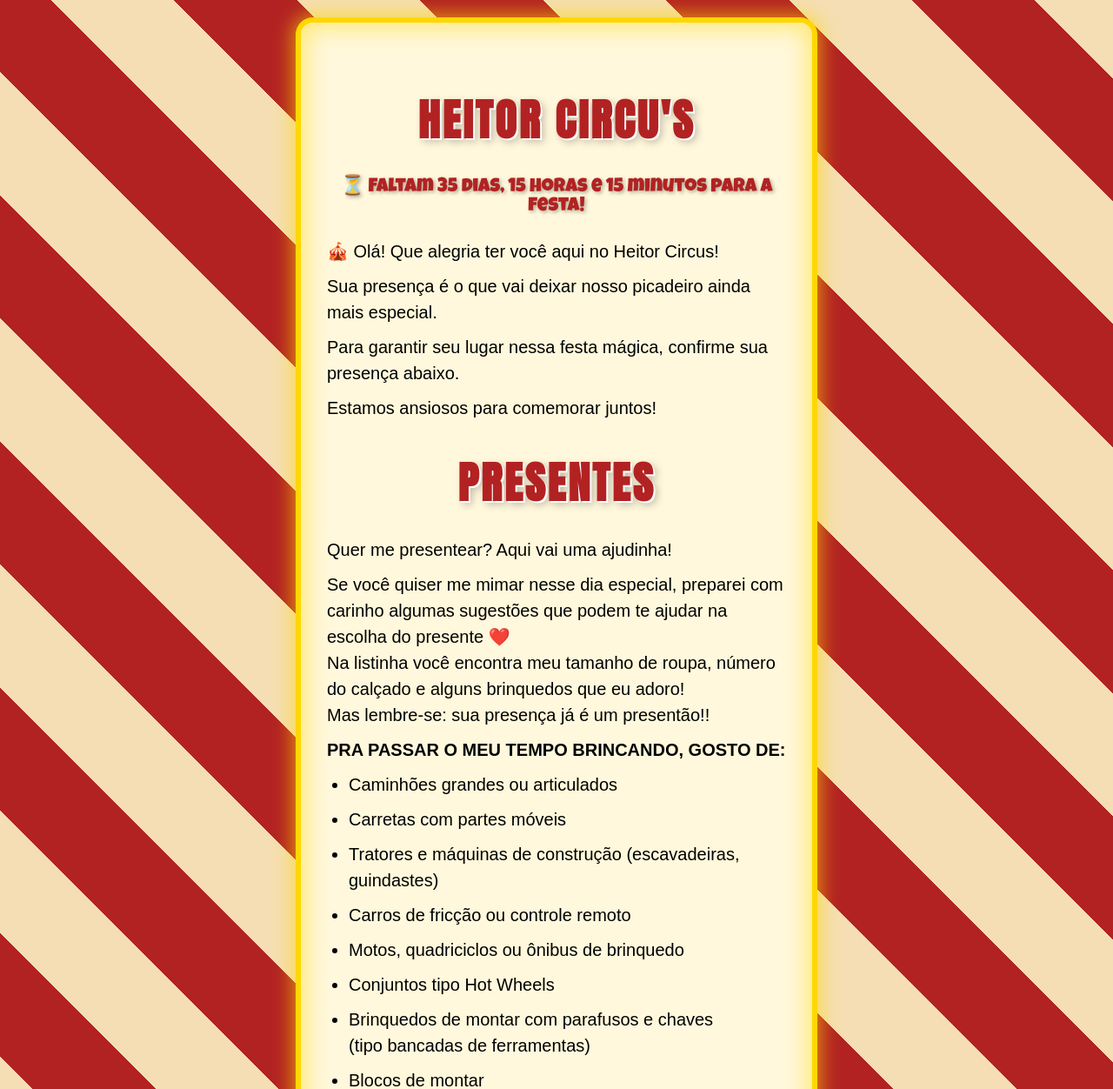
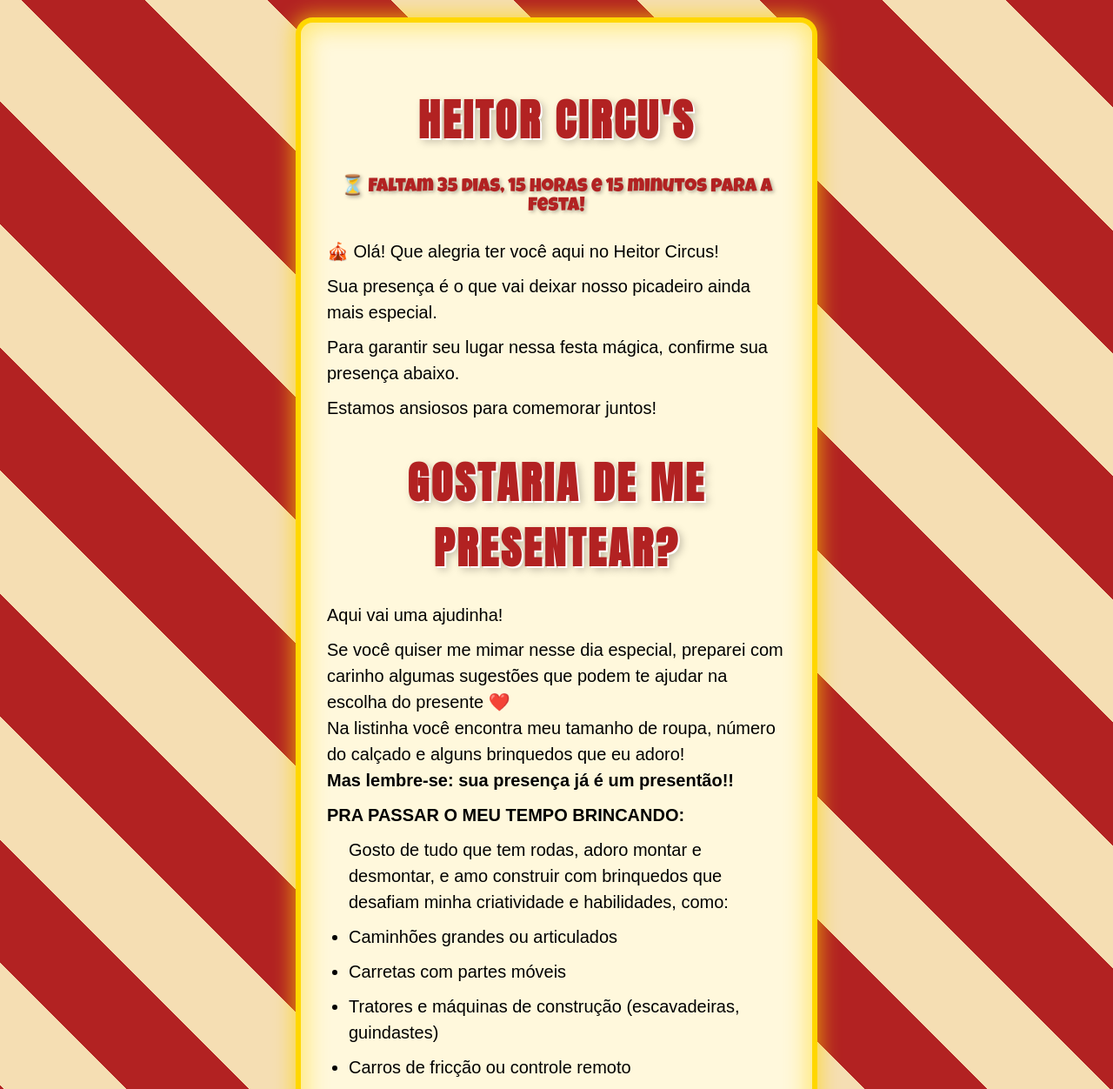
Before and after one commit to BlackNicks/convite, a plain HTML site: page index.html in a window 1280 px wide. Shown: the top 1252 px of the page at 87% size. Drawn offline with nearby package versions, Linux system fonts and the light colour scheme.

Commit message:
Update index.html

```diff
--- a/index.html
+++ b/index.html
@@ -218,19 +218,20 @@
   <p>Para garantir seu lugar nessa festa mágica, confirme sua presença abaixo.</p>
   <p>Estamos ansiosos para comemorar juntos!</p>
 
-  <h1>PRESENTES</h1>
+  <h1>GOSTARIA DE ME PRESENTEAR?</h1>
 
-  <p>Quer me presentear? Aqui vai uma ajudinha!</p>
+  <p>Aqui vai uma ajudinha!</p>
 
   <p>
     Se você quiser me mimar nesse dia especial, preparei com carinho algumas sugestões que podem te ajudar na escolha do presente ❤️<br>
     Na listinha você encontra meu tamanho de roupa, número do calçado e alguns brinquedos que eu adoro!<br>
-    Mas lembre-se: sua presença já é um presentão!!
+   <strong>Mas lembre-se: sua presença já é um presentão!!</strong>
   </p>
 
-  <p><strong>PRA PASSAR O MEU TEMPO BRINCANDO, GOSTO DE:</strong></p>
+  <p><strong>PRA PASSAR O MEU TEMPO BRINCANDO:</strong></p>
 
   <ul>
+    <p> Gosto de tudo que tem rodas, adoro montar e desmontar, e amo construir com brinquedos que desafiam minha criatividade e habilidades, como: </p>
     <li>Caminhões grandes ou articulados</li>
     <li>Carretas com partes móveis</li>
     <li>Tratores e máquinas de construção (escavadeiras, guindastes)</li>
```
